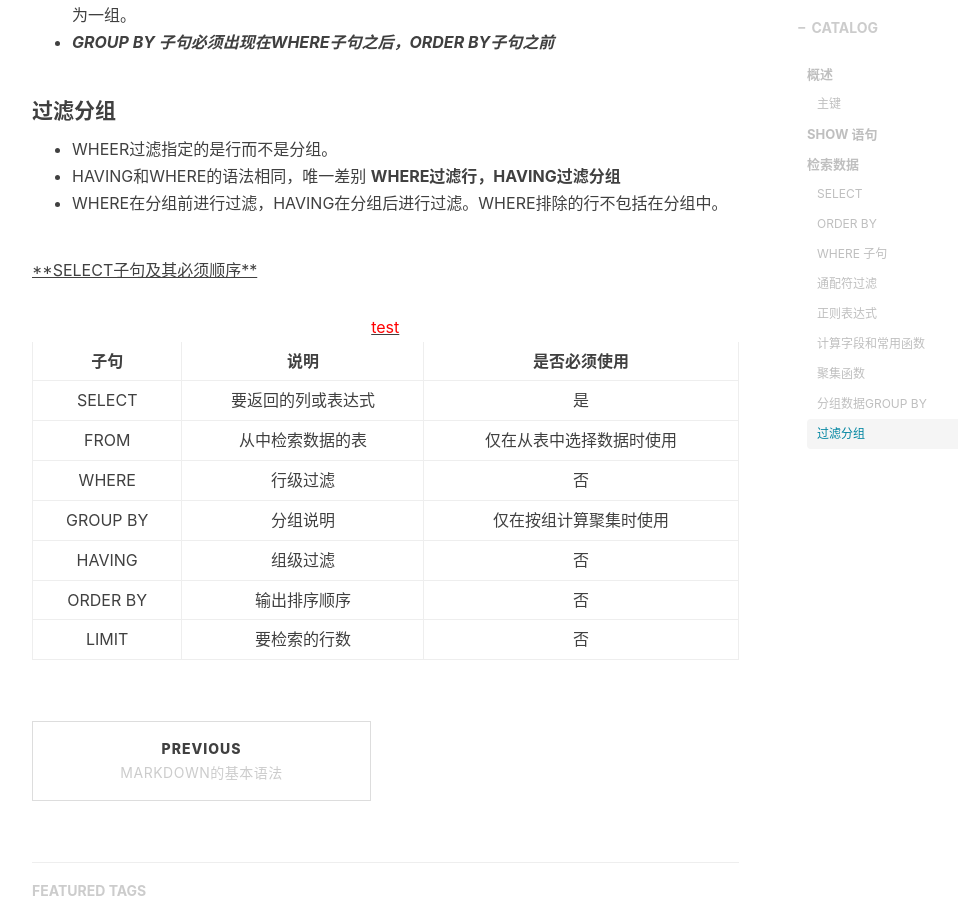
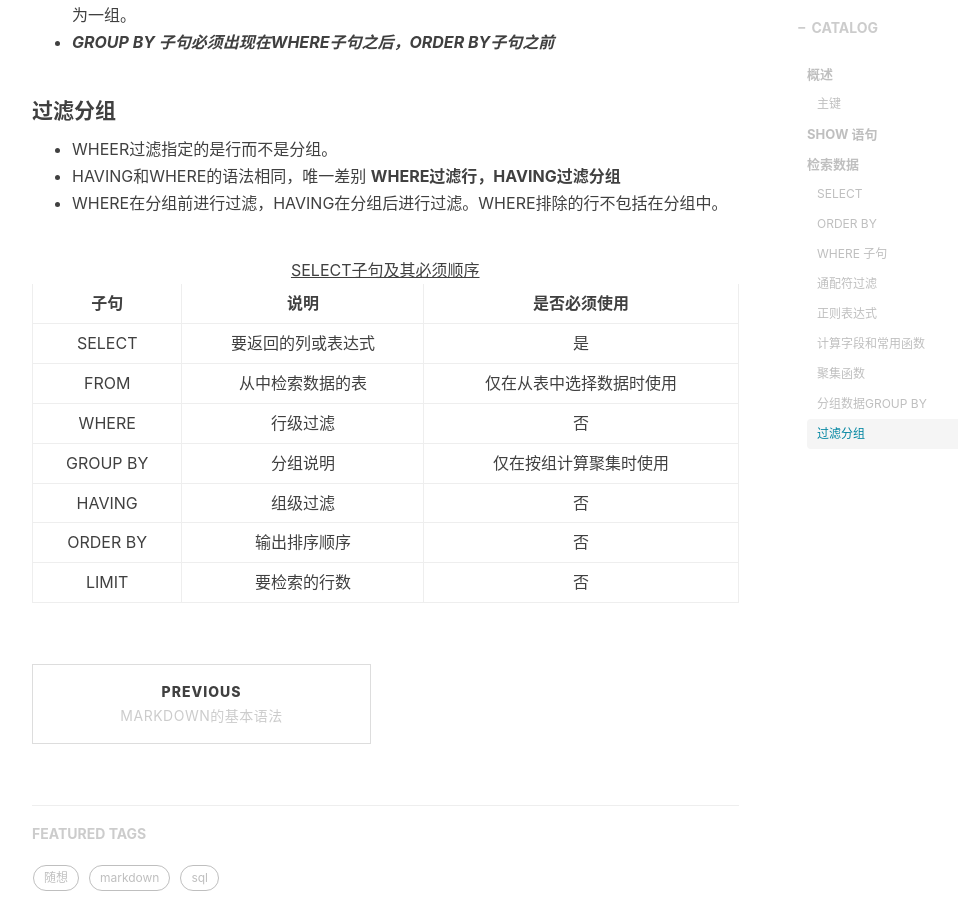
Before and after one commit to fatty-wang/fatty-wang.github.io, a Jekyll site: the page built from _posts/2018-10-12-basic-sql.md, in a window 1280 px wide and 900 px high, scrolled down 5095 px. Shown: the whole window, without its empty margins (233-1191 px from the left). Built offline with Jekyll 4.4.1, drawn with Linux system fonts in a browser that asks for light colours; nearby versions of some CDN libraries; comment, search, counter and statistics services are not loaded.

Commit message:
test <u> tag

```diff
--- a/_posts/2018-10-12-basic-sql.md
+++ b/_posts/2018-10-12-basic-sql.md
@@ -160,8 +160,8 @@
 * HAVING和WHERE的语法相同，唯一差别 **WHERE过滤行，HAVING过滤分组**
 * WHERE在分组前进行过滤，HAVING在分组后进行过滤。WHERE排除的行不包括在分组中。
 
-<u>**SELECT子句及其必须顺序**</u>
-<center><u><font color=red> test </font></u></center>
+
+<center><u> SELECT子句及其必须顺序 </u></center>
 
 |子句|说明|是否必须使用|
 |:-:|:-:|:-:|
```
